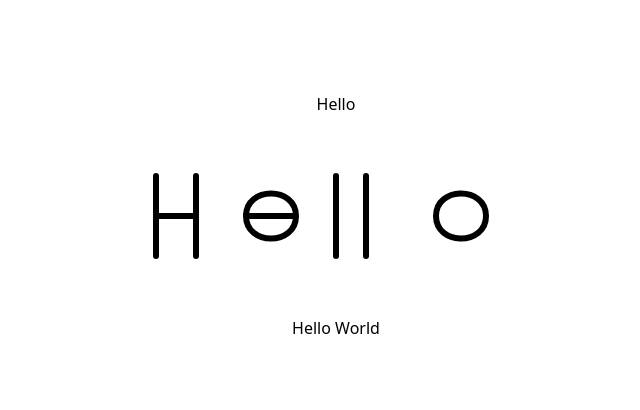
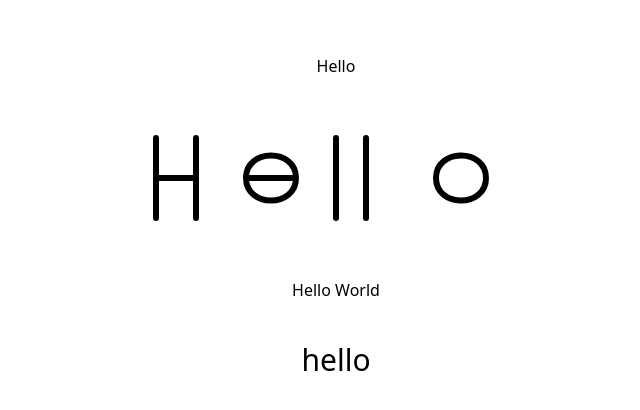
Before and after one commit to fouadmo1223/Framer, a React (Vite) app: page / in a window 1280 px wide. Shown: the part 184-594 px from the top of the page, without its empty margins (304-944 px from the left). Built offline with nearby package versions, Linux system fonts and the light colour scheme.

Commit message:
add character animation component with GSAP effects

```diff
--- a/src/App.jsx
+++ b/src/App.jsx
@@ -7,6 +7,7 @@ import Bee from "./motion/Bee";
 import Starter from "./gsap/Starter";
 import HelloSVG from "./gsap/Hellosvg";
 import ClickEvent from "./gsap/ClickEvent";
+import CharAnimation from "./gsap/CharAnimation";
 
 // Reusable Page Wrapper (for animations)
 const PageTransition = ({ children }) => {
@@ -86,6 +87,7 @@ function App() {
         <Starter />
         <HelloSVG />
         <ClickEvent />
+        <CharAnimation />
       </div>
     </>
   );
--- /dev/null
+++ b/src/gsap/CharAnimation.jsx
@@ -0,0 +1,33 @@
+import React, { useRef } from "react";
+import gsap from "gsap";
+import { useGSAP } from "@gsap/react";
+
+const CharAnimation = () => {
+  const container = useRef(null);
+
+  useGSAP(
+    () => {
+      gsap.from("span", {
+        opacity: 0,
+        y: 20,
+        rotate: -10,
+        duration: 0.6,
+        ease: "back.out(1.7)",
+        stagger: 0.1,
+      });
+    },
+    { scope: container } // 👈 مهم جدًا
+  );
+
+  return (
+    <div ref={container} className="[&_span]:text-3xl [&_span]:inline-block">
+      <span>h</span>
+      <span>e</span>
+      <span>l</span>
+      <span>l</span>
+      <span>o</span>
+    </div>
+  );
+};
+
+export default CharAnimation;
--- a/src/gsap/Starter.jsx
+++ b/src/gsap/Starter.jsx
@@ -9,10 +9,10 @@ const Starter = () => {
     // gsap.from(".head", {
 
     gsap.from(head.current, {
-      x: 50,
-      opacity: 0,
+      y: 150,
+    //   opacity: 0,
       duration: 1,
-      ease: "power3.out",
+      ease: "bounce.out",
     });
   });
 
```
